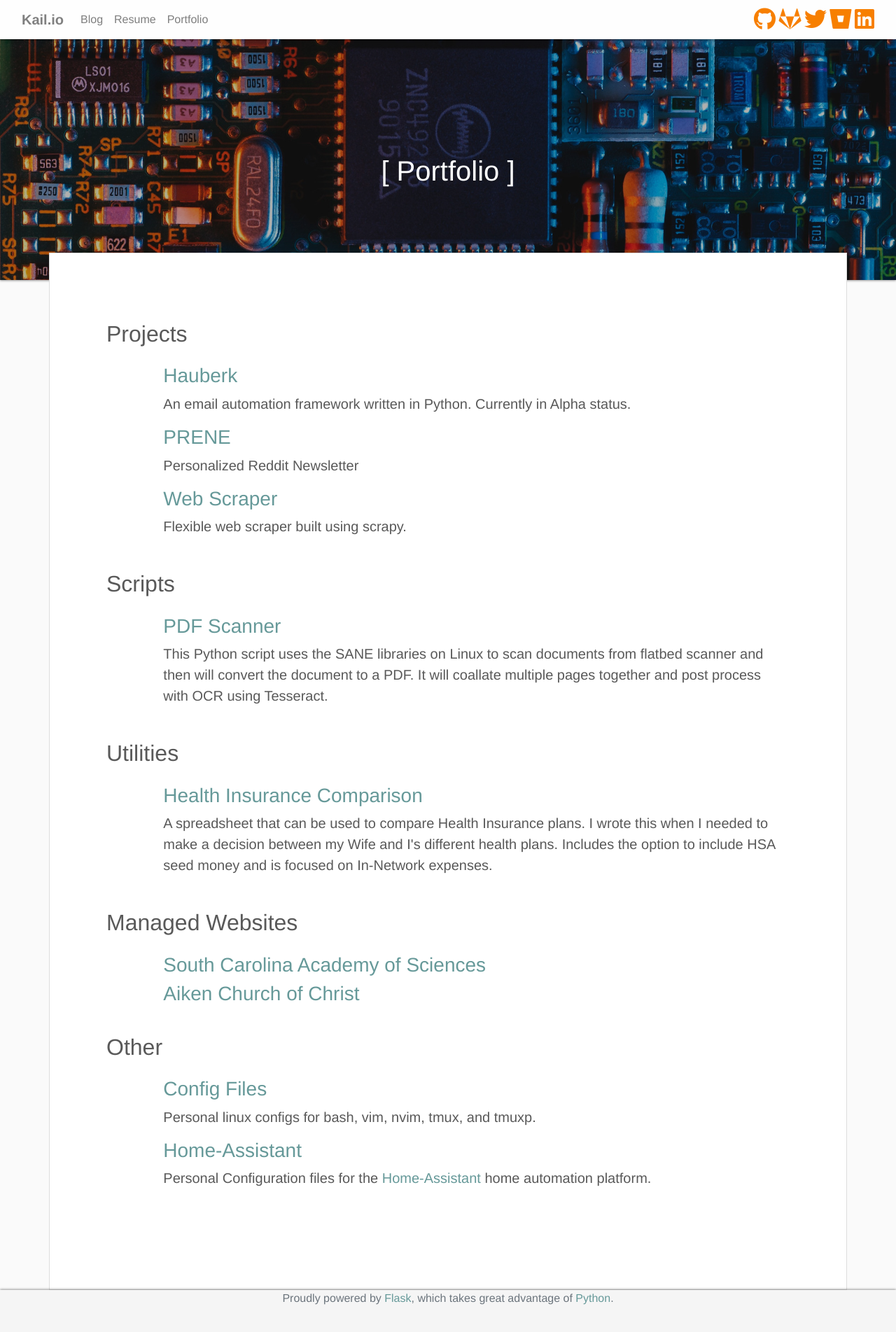
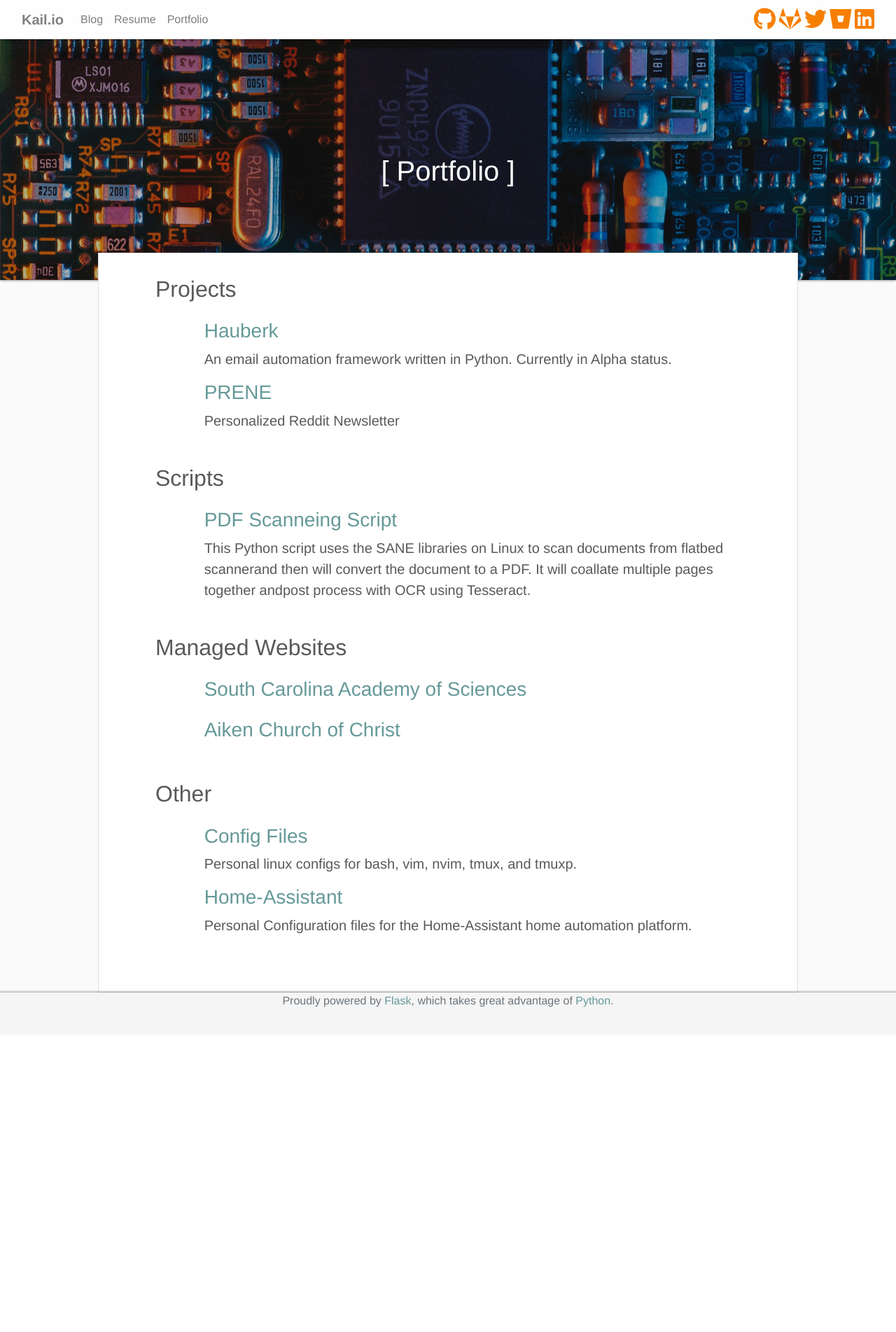
Before and after one commit to akail/kailio, a Python web app: template kailio/templates/portfolio.html in a window 1280 px wide. Shown: the whole page at 70% size. After the commit the page ends 1439 px from the top, so only its background shows below. Run offline with Jinja, Linux system fonts and the light colour scheme; the template is opened without the code that fills it, so the values that code supplies are empty; some libraries are stand-ins or nearby versions.

Commit message:
Fix pages and add pagination
Fixes #12, #13, #14, #15, #4

```diff
--- a/kailio/static/css/main.css
+++ b/kailio/static/css/main.css
@@ -59,5 +59,9 @@ hr.style14 {
     position: relative;
     margin-top: -15px;
     background: white;
-    padding: 6rem;
+    padding-left: 6rem;
+    padding-right: 6rem;
+    padding-top: 2rem;
+    padding-bottom: 2rem;
+    width: 1000px;
 }
--- a/kailio/templates/base.html
+++ b/kailio/templates/base.html
@@ -73,7 +73,6 @@
         <div class="row">
             <div class="col-lg-12 col-md-12 col-sm-12 post-title-block">
                   <h1 class="text-center banner-title" style="color:white">[ {%block banner_content %} Andrew Kail{%endblock banner_content %} ]</h1>
-                {#<h1 class="text-center banner-title" style="visibility: hidden">Placeholder</h1>#}
             </div>
         </div>
     </div>
@@ -81,7 +80,6 @@
         <div class="row">
             <div class="col-12">
                 {% block content %}
-
                 {% endblock %}
             </div>
         </div>
--- a/kailio/templates/macros.html
+++ b/kailio/templates/macros.html
@@ -10,8 +10,7 @@
 {%- endmacro %}
 
 {% macro blog_summary(post) -%}
-    <div class="blog-post card">
-        <div class="card-body">
+    <div class="blog-post">
         <h2 class="blog-post-title">{{post.title}}</h2>
         <p class="blog-post-meta">{{moment(post.published_at).format('MMMM Do, YYYY')}} by
         <a href="#">{{post.author.first_name}}</a>
--- a/kailio/templates/portfolio.html
+++ b/kailio/templates/portfolio.html
@@ -1,4 +1,5 @@
 {% extends "base.html" %}
+{% from 'macros.html' import portfolio_entry %}
 
 {%block banner_content %}
 Portfolio
@@ -19,37 +20,17 @@ h2 {
 
             <div class="col-md-11 offset-md-1">
 
-                <!--Hauberk-->
-                <div class="row">
-                    <h3><a href="https://hauberk.readthedocs.io/en/latest/index.html">Hauberk</a></h3>
-                </div>
-                <div class="row">
-                    <p class="lead">
-                    An email automation framework written in Python.  Currently in Alpha status.
-                    </p>
-                </div>
-                <!--End Hauberk-->
+                {{portfolio_entry(
+                    'Hauberk',"https://hauberk.readthedocs.io/en/latest/index.html",
+                    "An email automation framework written in Python.  Currently in Alpha status."
+                )}}
 
-                <!--Prene-->
-                <div class="row">
-                    <h3><a href="#">PRENE</a></h3>
-                </div>
-                <div class="row">
-                    <p class="lead">
-                    Personalized Reddit Newsletter
-                    </p>
-                </div>
-                <!--End Prene-->
-                <!--Prene-->
-                <div class="row">
-                    <h3><a href="https://github.com/akail/cosmos_scraper">Web Scraper</a></h3>
-                </div>
-                <div class="row">
-                    <p class="lead">
-                        Flexible web scraper built using scrapy.
-                    </p>
-                </div>
-                <!--End Prene-->
+                {{portfolio_entry(
+                    "PRENE",
+                    "#",
+                    "Personalized Reddit Newsletter"
+                )}}
+
             </div>
         </div>
 
@@ -58,21 +39,18 @@ h2 {
             <h2>Scripts</h2>
             <div class="col-md-11 offset-md-1">
                 <!--Scanning-->
-                <div class="row">
-                    <h3><a href="https://github.com/akail/pdfscanner">PDF Scanner</a></h3>
-                </div>
-                <div class="row">
-                    <p class="lead">
-                    This Python script uses the SANE libraries on Linux to scan documents from flatbed scanner
-                    and then will convert the document to a PDF.  It will coallate multiple pages together and
-                    post process with OCR using Tesseract.
-                    </p>
-                </div>
-                <!--End Scanning-->
+                {{portfolio_entry(
+                    "PDF Scanneing Script",
+                    "https://github.com/akail/pdfscanner",
+                    "This Python script uses the SANE libraries on Linux to scan documents from flatbed scanner"
+                    "and then will convert the document to a PDF.  It will coallate multiple pages together and"
+                    "post process with OCR using Tesseract."
+                )}}
             </div>
         </div>
 
 
+        {#
         <div class="h2-row row">
             <h2>Utilities</h2>
             <div class="col-md-11 offset-md-1">
@@ -90,57 +68,41 @@ h2 {
                 <!--End Health Insurance Calculator-->
             </div>
         </div>
+        #}
 
 
         <div class="h2-row row">
             <h2>Managed Websites</h2>
             <div class="col-md-11 offset-md-1">
-                <!--SCAS-->
-                <div class="row">
-                    <h3><a href="https://scacademysci.org">South Carolina Academy of Sciences</a></h3>
-                </div>
-                <!--End SCAS-->
-
-                <!--Aiken Church-->
-                <div class="row">
-                    <h3><a href="https://aiken.church">Aiken Church of Christ</a></h3>
-                </div>
-                <!--End Aiken Church-->
+                {{portfolio_entry(
+                    "South Carolina Academy of Sciences",
+                    "https://scacademysci.org",
+                    ""
+                )}}
+                {{portfolio_entry(
+                    "Aiken Church of Christ",
+                    "https://aiken.church",
+                    ""
+                )}}
             </div>
         </div>
 
         <div class="h2-row row">
             <h2>Other</h2>
             <div class="col-md-11 offset-md-1">
-
-                <!--Personal configs-->
-                <div class="row">
-                    <h3><a href="#">Config Files</a></h3>
-                </div>
-                <div class="row">
-                    <p class="lead">
-                    Personal linux configs for bash, vim, nvim, tmux, and tmuxp.
-                    </p>
-                </div>
-                <!--End Personal configs-->
-
-                <!--Homeassistant Configs-->
-                <div class="row">
-                    <h3><a href="#">Home-Assistant</a></h3>
-                </div>
-                <div class="row">
-                    <p class="lead">
-                        Personal Configuration files for the <a href="https://www.home-assistant.io/">Home-Assistant</a> home automation platform.
-                    </p>
-                </div>
-                <!--End Homeassistant Configs-->
-
+                {{portfolio_entry(
+                    "Config Files",
+                    "https://github.com/akail/Configs",
+                    "Personal linux configs for bash, vim, nvim, tmux, and tmuxp."
+                )}}
+                {{portfolio_entry(
+                    "Home-Assistant",
+                    "https://github.com/akail/homeassistant",
+                    "Personal Configuration files for the Home-Assistant home automation platform."
+                )}}
 
             </div>
         </div>
-
-
-
             </div>
         </div>
     </div>
```
Also changed, not shown: other parts of kailio/templates/macros.html (+33 -3 lines), kailio/templates/index.html (+8 -2 lines), kailio/templates/resume.html (+30 -76 lines). Lines whose indentation alone changed are shown as unchanged.
